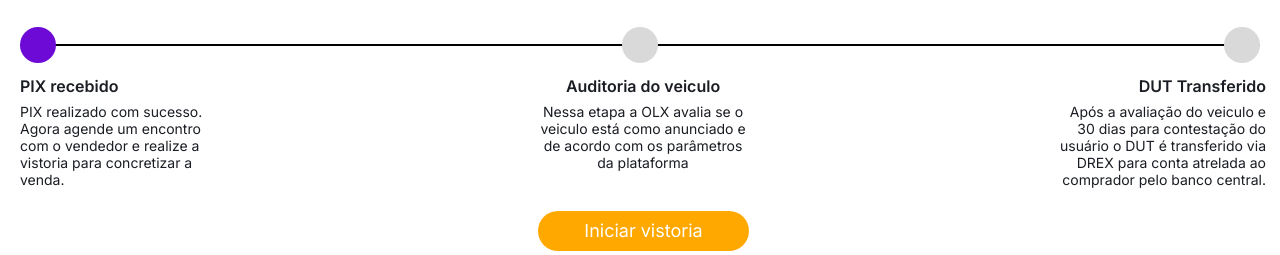
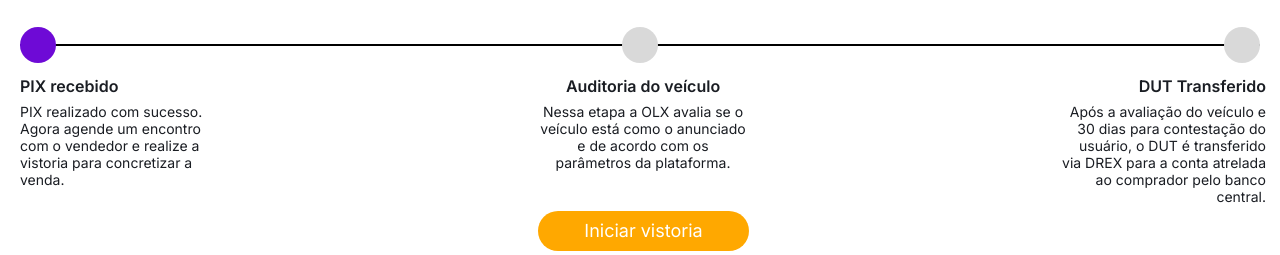
Before and after one commit to DarlanSchwartz/hackathon-olx-js, a React (Vite) app: page /status-buyer in a window 1280 px wide. Shown: the part 253-508 px from the top of the page. Built offline with nearby package versions, Linux system fonts and the light colour scheme.

Commit message:
Versão sem erros de português

```diff
--- a/src/Pages/Announce.page.jsx
+++ b/src/Pages/Announce.page.jsx
@@ -131,10 +131,10 @@ export default function AnnouncePage() {
                             Chave reserva
                         </Item>
                         <Item>
-                            Revisõpes feitas em concessionária
+                            Revisões feitas em concessionária
                         </Item>
                         <Item>
-                            Com arantia
+                            Com Garantia
                         </Item>
 
                     </ItemList>
--- a/src/Pages/BuyerStatus.page.jsx
+++ b/src/Pages/BuyerStatus.page.jsx
@@ -38,9 +38,9 @@ export default function BuyerStatus() {
 
                 }}>
                     <StatusInfo translate='translateX(-40%)'>
-                        <h1 className='center'>Auditoria do veiculo</h1>
+                        <h1 className='center'>Auditoria do veículo</h1>
                         <p className='center'>
-                            Nessa etapa a OLX avalia se o veiculo está como anunciado e de acordo com os parâmetros da plataforma
+                            Nessa etapa a OLX avalia se o veículo está como o anunciado e de acordo com os parâmetros da plataforma.
                         </p>
                         {
                             location?.state?.status == "success" ?
@@ -69,7 +69,7 @@ export default function BuyerStatus() {
                     <StatusInfo translate='translateX(-80%)'>
                         <h1 className='right'>DUT Transferido</h1>
                         <p className='right'>
-                            Após a avaliação do veiculo e 30 dias para contestação do usuário o DUT é transferido via DREX para conta atrelada ao comprador pelo banco central.
+                            Após a avaliação do veículo e 30 dias para contestação do usuário, o DUT é transferido via DREX para a conta atrelada ao comprador pelo banco central.
                         </p>
                         {
                             ( aprovedAuditory || aprovedDUT) ?
--- a/src/Pages/Compliance.page.jsx
+++ b/src/Pages/Compliance.page.jsx
@@ -68,7 +68,7 @@ export default function Compliance() {
     }
     return (
         <PageContainer>
-            <h1 className='title'>Tire a fotos do veiculo como na imagem a baixo</h1>
+            <h1 className='title'>Tire as fotos do veículo como na imagem abaixo:</h1>
             <PhotoComplianceList>
                 <ComplianceItem>
                     <h1>Frente</h1>
--- a/src/Pages/QRCode.page.jsx
+++ b/src/Pages/QRCode.page.jsx
@@ -68,7 +68,7 @@ export default function QRCodePage() {
                         <LeftTutorialContainer>
                             <TutorialStep>
                                 <span>1</span>
-                                <h1>Abra seu aplicativo de pagamentos ou internet baking</h1>
+                                <h1>Abra seu aplicativo de pagamentos ou internet banking</h1>
                             </TutorialStep>
                             <TutorialStep>
                                 <span>2</span>
@@ -76,7 +76,7 @@ export default function QRCodePage() {
                             </TutorialStep>
                             <TutorialStep>
                                 <span>3</span>
-                                <h1>Copie o codigo abaixo</h1>
+                                <h1>Copie o código abaixo</h1>
                             </TutorialStep>
                             <CopyPIXInput onChange={(e)=> console.log(e.target.value)} autoFocus value={copyQrCodeValue} />
                         </LeftTutorialContainer>
--- a/src/Pages/SaleStatusSeller.jsx
+++ b/src/Pages/SaleStatusSeller.jsx
@@ -20,9 +20,9 @@ export default function SaleStatusSeller() {
         </div>
         <div className='rounded'>
             <StatusInfo translate='translateX(-40%)'>
-                <h1 className='center'>Auditoria do veiculo</h1>
+                <h1 className='center'>Auditoria do veículo</h1>
                 <p className='center'>
-                    Nessa etapa a OLX avalia se o veiculo está como anunciado e de acordo com os parâmetros da plataforma
+                    Nessa etapa a OLX avalia se o veículo está como o anunciado e de acordo com os parâmetros da plataforma
                 </p>
             </StatusInfo>
 
@@ -31,7 +31,7 @@ export default function SaleStatusSeller() {
             <StatusInfo translate='translateX(-80%)'>
                 <h1 className='right'>DUT Transferido</h1>
                 <p className='right'>
-                    Após a avaliação do veiculo e 30 dias para contestação do usuário o DUT é transferido via DREX para conta atrelada ao comprador pelo banco central.
+                    Após a avaliação do veículo e 30 dias para contestação do usuário o DUT é transferido via DREX para conta atrelada ao comprador pelo banco central.
                 </p>
             </StatusInfo>
 
--- a/src/Pages/TutorialBuyPage.jsx
+++ b/src/Pages/TutorialBuyPage.jsx
@@ -11,22 +11,22 @@ export default function TutorialBuyPage() {
             <Items>
                 <List>
                     <Item>
-                        <h1>Você realizar um PIX para o endereço do contrato</h1>
+                        <h1>Você realiza um PIX para o endereço do contrato</h1>
                         <div className='image-box'>
                             <img src="/images/first.png" alt="" />
                         </div>
 
                         <p style={{ width: "291px", height: "96px" }}>
-                            Quando você realiza esse envio, o dinheiro não irá diretamente para o vendedor, e ficará em um “Contrato inteligente”, ou seja a OLX armazenará seu dinheiro com segurança
+                            Quando você realiza esse envio, o dinheiro não irá diretamente para o vendedor, e ficará em um “Contrato Inteligente”, ou seja a OLX armazenará seu dinheiro com segurança.
                         </p>
                     </Item>
                     <Item>
-                        <h1>Entrega do veiculo</h1>
+                        <h1>Entrega do veículo</h1>
                         <div className='image-box'>
                             <img src="/images/second.png" alt="" />
                         </div>
                         <p style={{ width: "291px", height: "96px" }}>
-                            No mesmo endereço que você depositou seu dinheiro, o vendedor também depositou o DUT do veiculo. Dessa forma, ambas partes estão protegidas ao se encontrarem e fazer a troca de posse do veiculo.
+                            No mesmo endereço que você depositou seu dinheiro, o vendedor também depositou o DUT do veículo. Dessa forma, ambas as partes estão protegidas ao se encontrarem e fazer a troca de posse do veículo.
                         </p>
                     </Item>
                     <Item>
@@ -35,7 +35,7 @@ export default function TutorialBuyPage() {
                             <img src="/images/third.png" alt="" />
                         </div>
                         <p style={{ width: "317px", height: "96px" }}>
-                            Você realiza uma vistoria ao receber o veiculo, pela Plataforma OLX, após esse momento, você tem 30 dias de segurança para contestar algo que tenha saído errado no processo de venda. Após esses 30 dias, você terá o veiculo registrado em seu nome e o vendedor receberá o seu dinheiro enviado
+                            Você realiza uma vistoria ao receber o veículo, pela Plataforma OLX. Após esse momento, você tem 30 dias de segurança para contestar algo que tenha saído errado no processo de venda. Após esses 30 dias, você terá o veículo registrado em seu nome e o vendedor receberá o seu dinheiro.
                         </p>
                     </Item>
                 </List>
```
Also changed, not shown: src/Pages/RegisterVehicle.page.jsx (+7 -7 lines), 1 other file (tests, documents, lock files or other folders).
